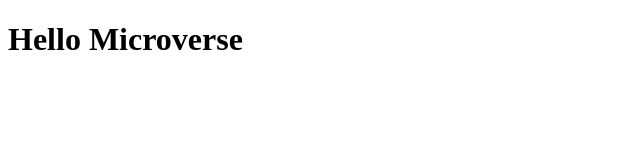
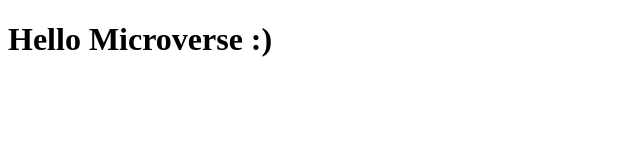
Before and after one commit to fredo509/HelloMicroverse, a plain HTML site: page index.html in a window 1280 px wide. Shown: the full height of the page, 0-640 px from the left. Drawn offline with Linux system fonts and the light colour scheme.

Commit message:
-- Add to h1 content " :) "

```diff
--- a/index.html
+++ b/index.html
@@ -8,6 +8,6 @@
     <title>Hello Microverse</title>
 </head>
 <body>
-    <h1>Hello Microverse</h1>
+    <h1>Hello Microverse :)</h1>
 </body>
 </html>
```
